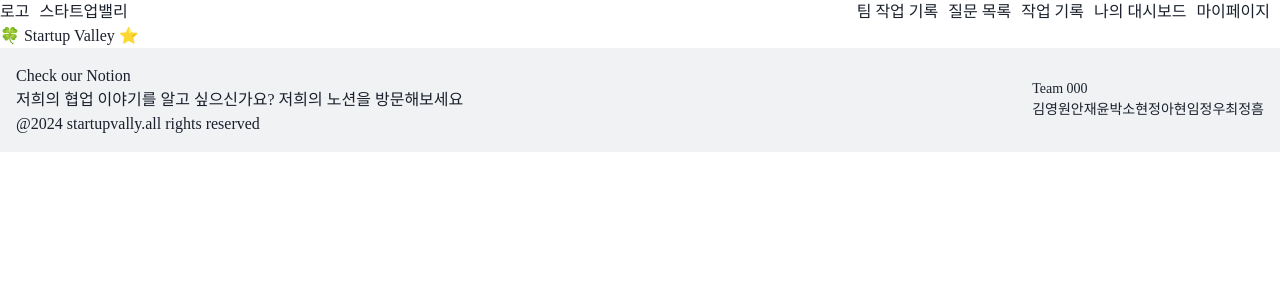
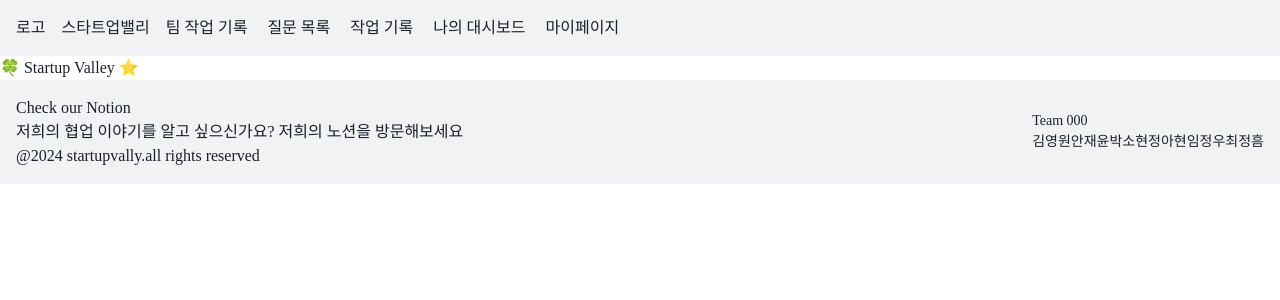
Before and after one commit to 9oormthon-univ/2024_BEOTKKOTTHON_TEAM_28_FE, a React (Vite) app: page / in a window 1280 px wide. Shown: the top 300 px of the page. Built offline with nearby package versions, Linux system fonts and the light colour scheme; a web font is replaced by a local one.

Commit message:
feat: 페이지 라우팅 작업 완료

```diff
--- a/src/component/common/layout/Header.jsx
+++ b/src/component/common/layout/Header.jsx
@@ -1,29 +1,32 @@
-import { Flex, Spacer } from '@chakra-ui/react';
+import { Flex, Link } from '@chakra-ui/react';
 
 const Header = () => {
   return (
     <header>
-      <Flex>
-        <a style={{ marginRight: '10px' }}>로고</a>
-        <a style={{ marginRight: '10px' }}>스타트업밸리</a>
-        <Spacer />
-        <nav>
-          <a href='/home' style={{ marginRight: '10px' }}>
+      <Flex alignItems="center" p="4" bg="#F0F2F4">
+        <Link href="/" mr="4">
+          로고
+        </Link>
+        <Link href="/" mr="4">
+          스타트업밸리
+        </Link>
+        <Flex as="nav" gap="20px">
+          <Link href="/home">
             팀 작업 기록
-          </a>
-          <a href='/question-list' style={{ marginRight: '10px' }}>
+          </Link>
+          <Link href="/question-list">
             질문 목록
-          </a>
-          <a href='/task-history' style={{ marginRight: '10px' }}>
+          </Link>
+          <Link href="/task-history">
             작업 기록
-          </a>
-          <a href='/dashboard' style={{ marginRight: '10px' }}>
+          </Link>
+          <Link href="/dashboard">
             나의 대시보드
-          </a>
-          <a href='/mypage' style={{ marginRight: '10px' }}>
+          </Link>
+          <Link href="/mypage">
             마이페이지
-          </a>
-        </nav>
+          </Link>
+        </Flex>
       </Flex>
     </header>
   );
```
